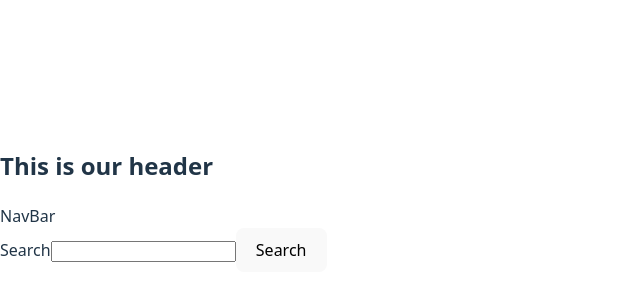
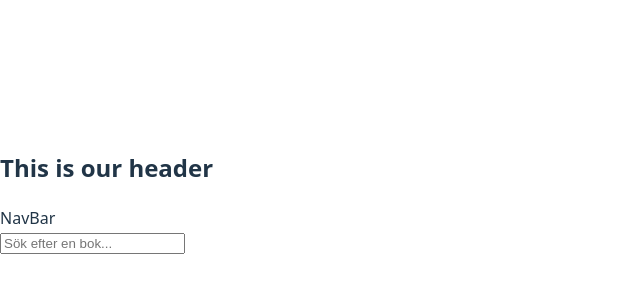
Before and after one commit to mLordswe/book-library, a React (Vite) app: page / in a window 1280 px wide. Shown: the part 200-500 px from the top of the page, without its empty margins (0-640 px from the left). Built offline with nearby package versions, Linux system fonts and the light colour scheme.

Commit message:
Replace SearchField with BookSearch component; remove unused SearchButton and SearchField files

```diff
--- /dev/null
+++ b/src/components/Booksearch/BookSearch.tsx
@@ -0,0 +1,83 @@
+import React, { useState } from "react";
+
+type BookResult = {
+	key: string;
+	title: string;
+	author_name?: string[];
+	cover_i?: number;
+	first_publish_year?: number;
+};
+
+const BookSearch: React.FC = () => {
+	const [query, setQuery] = useState<string>("");
+	const [results, setResults] = useState<BookResult[]>([]);
+	const [loading, setLoading] = useState<boolean>(false);
+
+	const searchBooks = async (): Promise<void> => {
+		if (!query) return;
+		setLoading(true);
+		try {
+			const response = await fetch(
+				`https://openlibrary.org/search.json?q=${encodeURIComponent(query)}`
+			);
+			const data = await response.json();
+			setResults(data.docs.slice(0, 10));
+		} catch (error) {
+			console.error("Fel vid hämtning:", error);
+		}
+		setLoading(false);
+	};
+
+	const handleKeyPress = (e: React.KeyboardEvent<HTMLInputElement>): void => {
+		if (e.key === "Enter") {
+			searchBooks();
+		}
+	};
+
+	const getCoverImage = (coverId?: number): string => {
+		return coverId
+			? `https://covers.openlibrary.org/b/id/${coverId}-M.jpg`
+			: "https://via.placeholder.com/100x150?text=No+Cover";
+	};
+
+	return (
+		<div className="book-search">
+			<input
+				type="text"
+				placeholder="Sök efter en bok..."
+				value={query}
+				onChange={(e) => setQuery(e.target.value)}
+				onKeyDown={handleKeyPress}
+				className="search-input"
+			/>
+
+			{loading && <p>Söker...</p>}
+
+			<ul className="Search-List">
+				{results.map((book) => (
+					<li key={book.key} className="flex space-x-4 border rounded p-4 shadow-sm">
+						<img
+							src={getCoverImage(book.cover_i)}
+							alt={book.title}
+							className="w-24 h-auto object-cover rounded"
+						/>
+						<div>
+							<a
+								href={`https://openlibrary.org${book.key}`}
+								target="_blank"
+								rel="noopener noreferrer"
+								className="result-link"
+							>
+								{book.title}
+							</a>
+							{book.author_name && <p>Av: {book.author_name.join(", ")}</p>}
+							{book.first_publish_year && <p>Först publicerad: {book.first_publish_year}</p>}
+						</div>
+					</li>
+				))}
+			</ul>
+		</div>
+	);
+};
+
+export default BookSearch;
--- a/src/components/Header/Header.tsx
+++ b/src/components/Header/Header.tsx
@@ -1,13 +1,14 @@
 import React from "react";
 import { NavBar } from "../NavBar/NavBar";
-import SearchField from "../SearchField/SearchField";
+
+import BookSearch from "../Booksearch/BookSearch";
 
 const Header = () => {
 	return (
 		<header>
 			<h2>This is our header</h2>
 			<NavBar />
-			<SearchField />
+			<BookSearch />
 		</header>
 	);
 };
--- a/src/components/SearchButton/SearchButton.tsx
+++ /dev/null
@@ -1,10 +0,0 @@
-import React from "react";
-
-type ButtonProps = {
-	innerText: string;
-	onClick?: () => void;
-};
-
-export const SearchButton = ({ innerText, onClick }: ButtonProps) => {
-	return <button onClick={onClick}>{innerText}</button>;
-};
--- a/src/components/SearchField/SearchField.tsx
+++ /dev/null
@@ -1,18 +0,0 @@
-import React, { useEffect, useState } from "react";
-import { SearchButton } from "../SearchButton/SearchButton";
-
-const SearchField = () => {
-	const [searchData, setSearchData] = useState("");
-	const handleClick = () => {
-		console.log(searchData);
-	};
-	return (
-		<div>
-			<label htmlFor="SearchField">Search</label>
-			<input type="text" className="SearchField" onChange={(e) => setSearchData(e.target.value)} />
-			<SearchButton innerText="Search" onClick={handleClick} />
-		</div>
-	);
-};
-
-export default SearchField;
```
Also changed, not shown: src/components/SearchButton/SearchButton.scss (deleted), src/components/SearchField/SearchField.scss (deleted).
